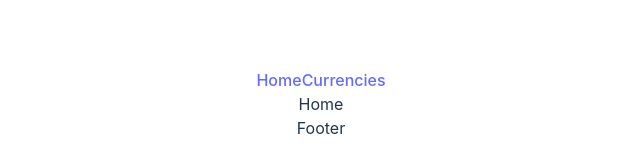
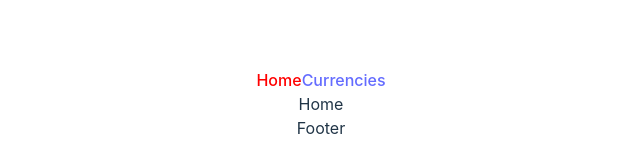
Before and after one commit to Soberek/react-router-review-scrimba, a React (Vite) app: page / in a window 1280 px wide. Shown: the part 296-456 px from the top of the page, without its empty margins (319-959 px from the left). Built offline with nearby package versions, Linux system fonts and the light colour scheme.

Commit message:
feat: changed Link to NavLink
Now active navbar item is highlighted

```diff
--- a/src/components/Navbar.tsx
+++ b/src/components/Navbar.tsx
@@ -1,10 +1,17 @@
-import { Link } from "react-router-dom";
+import { NavLink } from "react-router-dom";
 
 const Navbar = () => {
+  const handleActiveLink = ({ isActive }: { isActive: boolean }) =>
+    isActive ? "active_link" : "";
+
   return (
     <nav>
-      <Link to="/">Home</Link>
-      <Link to="currencies">Currencies</Link>
+      <NavLink to="/" className={handleActiveLink}>
+        Home
+      </NavLink>
+      <NavLink to="currencies" className={handleActiveLink}>
+        Currencies
+      </NavLink>
     </nav>
   );
 };
--- a/src/index.css
+++ b/src/index.css
@@ -67,3 +67,11 @@ button:focus-visible {
     background-color: #f9f9f9;
   }
 }
+
+.active_link {
+  color: red;
+}
+
+.active_link:hover {
+  color: orangered;
+}
```
